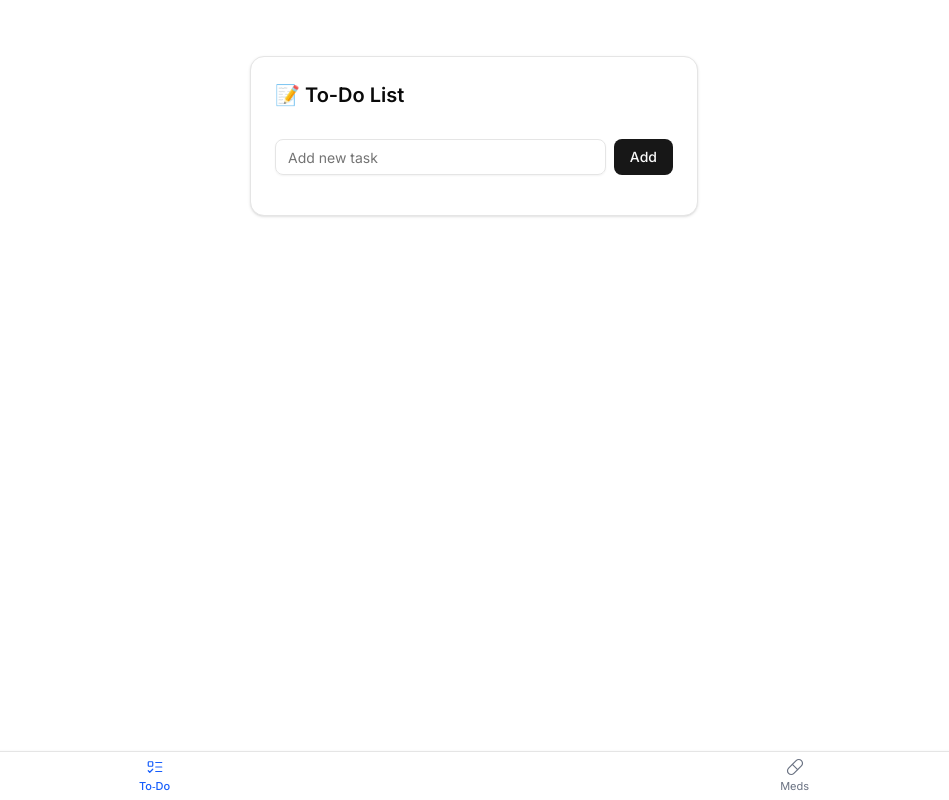
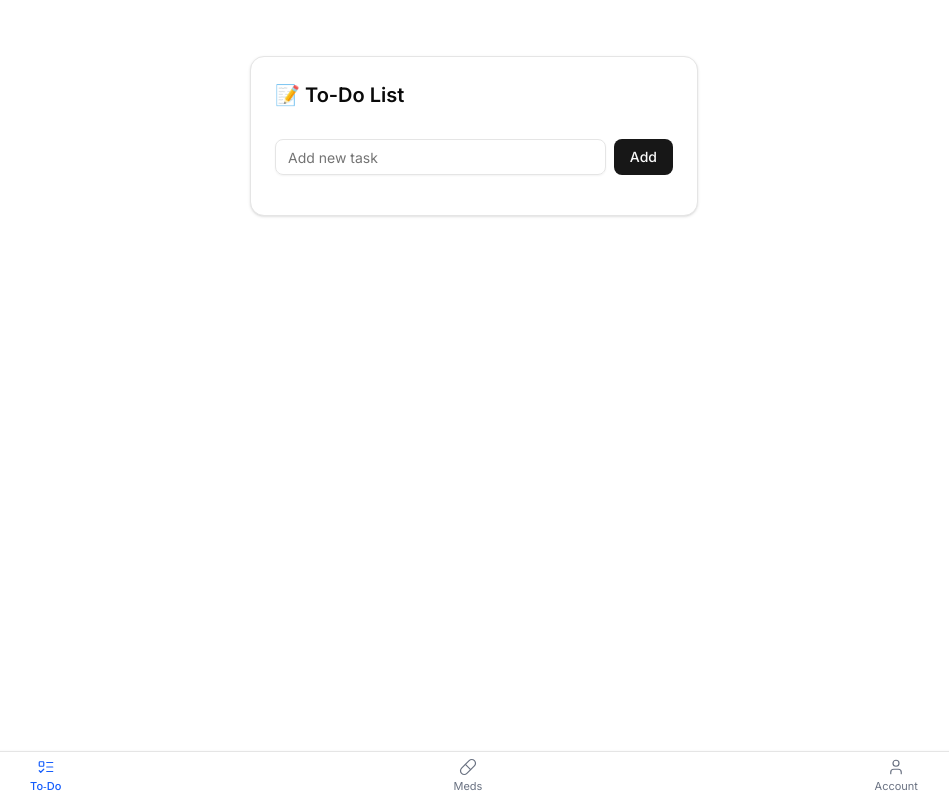
Before and after one commit to ekcm/Careloop, a Next.js app in the folder frontend/: page / in a window 1280 px wide. Shown: the whole page, without its empty margins (166-1115 px from the left). Built offline with nearby package versions, Linux system fonts and the light colour scheme.

Commit message:
Add env and auth packages

```diff
--- a/frontend/components/BottomNav.tsx
+++ b/frontend/components/BottomNav.tsx
@@ -3,11 +3,12 @@
 import Link from "next/link";
 import { usePathname } from "next/navigation";
 import clsx from "clsx";
-import { ListTodo, Pill } from "lucide-react";
+import { ListTodo, Pill, User } from "lucide-react";
 
 const navItems = [
   { href: "/",     icon: ListTodo, label: "To‑Do" },
   { href: "/meds", icon: Pill,     label: "Meds" },
+  { href: "/account", icon: User,     label: "Account" },
 ];
 
 export default function BottomNav() {
--- /dev/null
+++ b/package.json
@@ -0,0 +1,5 @@
+{
+  "dependencies": {
+    "@supabase/supabase-js": "^2.50.2"
+  }
+}
```
Also changed, not shown: frontend/app/account/page.tsx (added), frontend/app/apis/supabaseApi.ts (added), 1 other file (tests, documents, lock files or other folders).
